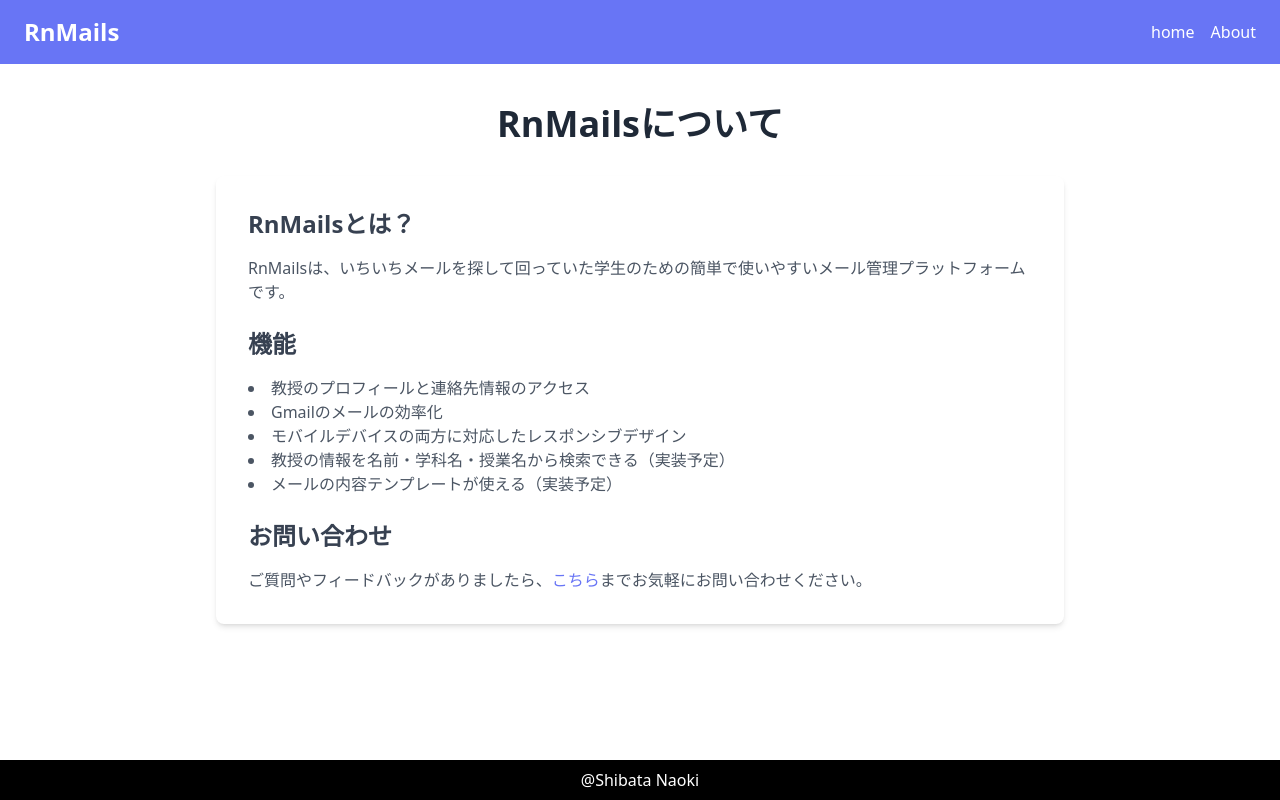
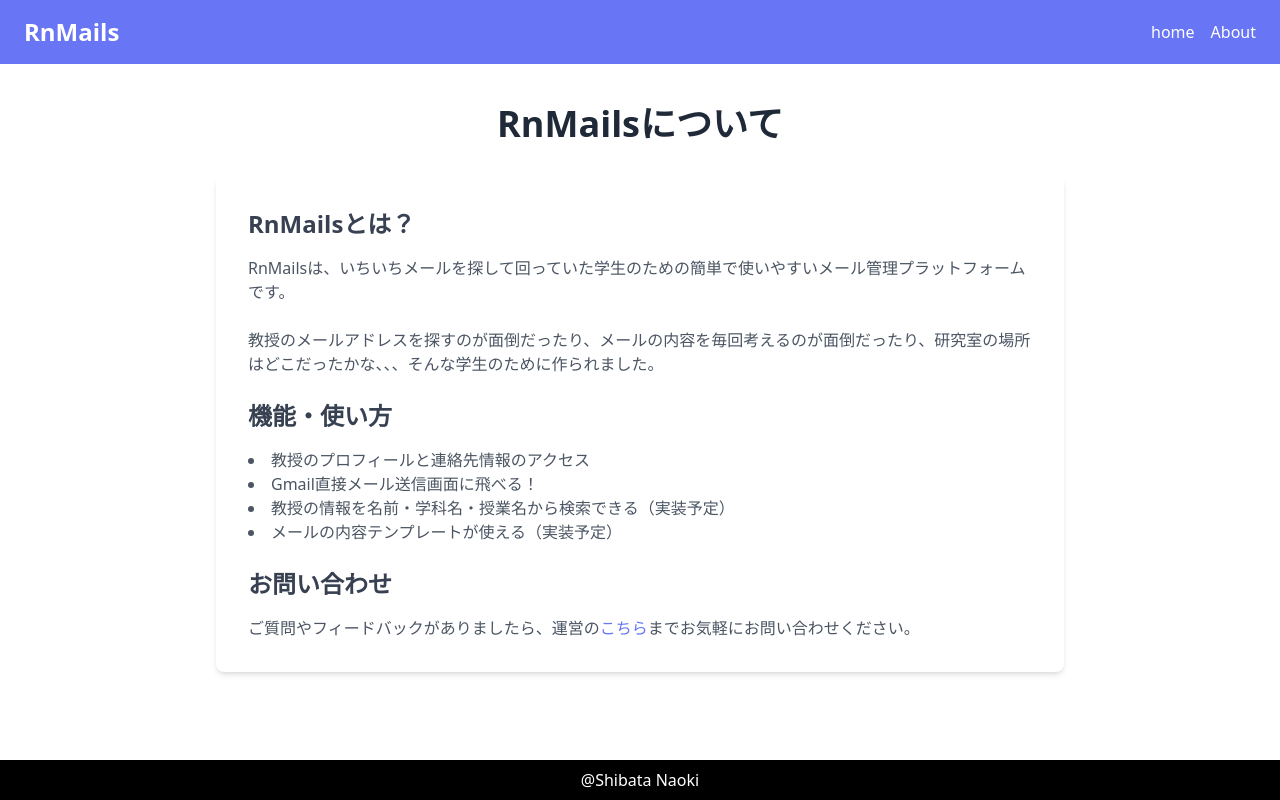
Before and after one commit to nosh1114/rn_mail, a SvelteKit app: page /about in a window 1280 px wide. Built offline with nearby package versions, Linux system fonts and the light colour scheme.

Commit message:
aboutの補足

```diff
--- a/src/routes/about/+page.svelte
+++ b/src/routes/about/+page.svelte
@@ -5,17 +5,19 @@
         <p class="text-gray-600 mb-6">
             RnMailsは、いちいちメールを探して回っていた学生のための簡単で使いやすいメール管理プラットフォームです。
         </p>
-        <h3 class="text-2xl font-semibold text-gray-700 mb-4">機能</h3>
+        <p class="text-gray-600 mb-6">
+            教授のメールアドレスを探すのが面倒だったり、メールの内容を毎回考えるのが面倒だったり、研究室の場所はどこだったかな、、、そんな学生のために作られました。
+        </p>
+        <h3 class="text-2xl font-semibold text-gray-700 mb-4">機能・使い方</h3>
         <ul class="list-disc list-inside text-gray-600 mb-6">
             <li>教授のプロフィールと連絡先情報のアクセス</li>
-            <li>Gmailのメールの効率化</li>
-            <li>モバイルデバイスの両方に対応したレスポンシブデザイン</li>
+            <li>Gmail直接メール送信画面に飛べる！</li>
             <li>教授の情報を名前・学科名・授業名から検索できる（実装予定）</li>
             <li>メールの内容テンプレートが使える（実装予定）</li>
         </ul>
         <h3 class="text-2xl font-semibold text-gray-700 mb-4">お問い合わせ</h3>
         <p class="text-gray-600">
-            ご質問やフィードバックがありましたら、<a href="mailto:s223683q@st.go.tuat.ac.jp" class="text-indigo-500 hover:underline">こちら</a>までお気軽にお問い合わせください。
+            ご質問やフィードバックがありましたら、運営の<a href="mailto:s223683q@st.go.tuat.ac.jp" class="text-indigo-500 hover:underline">こちら</a>までお気軽にお問い合わせください。
         </p>
     </section>
 </main>
```
